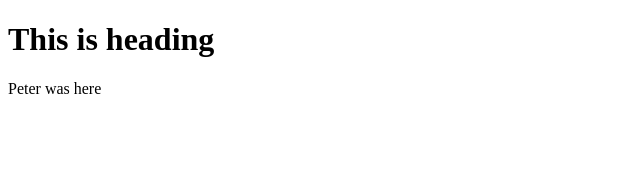
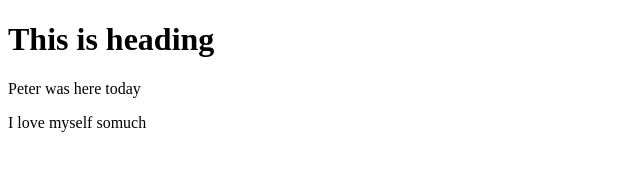
Before and after one commit to liberty-lindiwe/LearningHowToUseGitInVS, a plain HTML site: page index.html in a window 1280 px wide. Shown: the whole page, without its empty margins (0-640 px from the left). Drawn offline with Linux system fonts and the light colour scheme.

Commit message:
extra paraara

```diff
--- a/index.html
+++ b/index.html
@@ -4,7 +4,8 @@
 <body>
 
 <h1>This is heading</h1>
-<p>Peter was here</p>
+<p>Peter was here today</p>
+<p>I love myself somuch</p>
 
 </body>
 </html>
```
